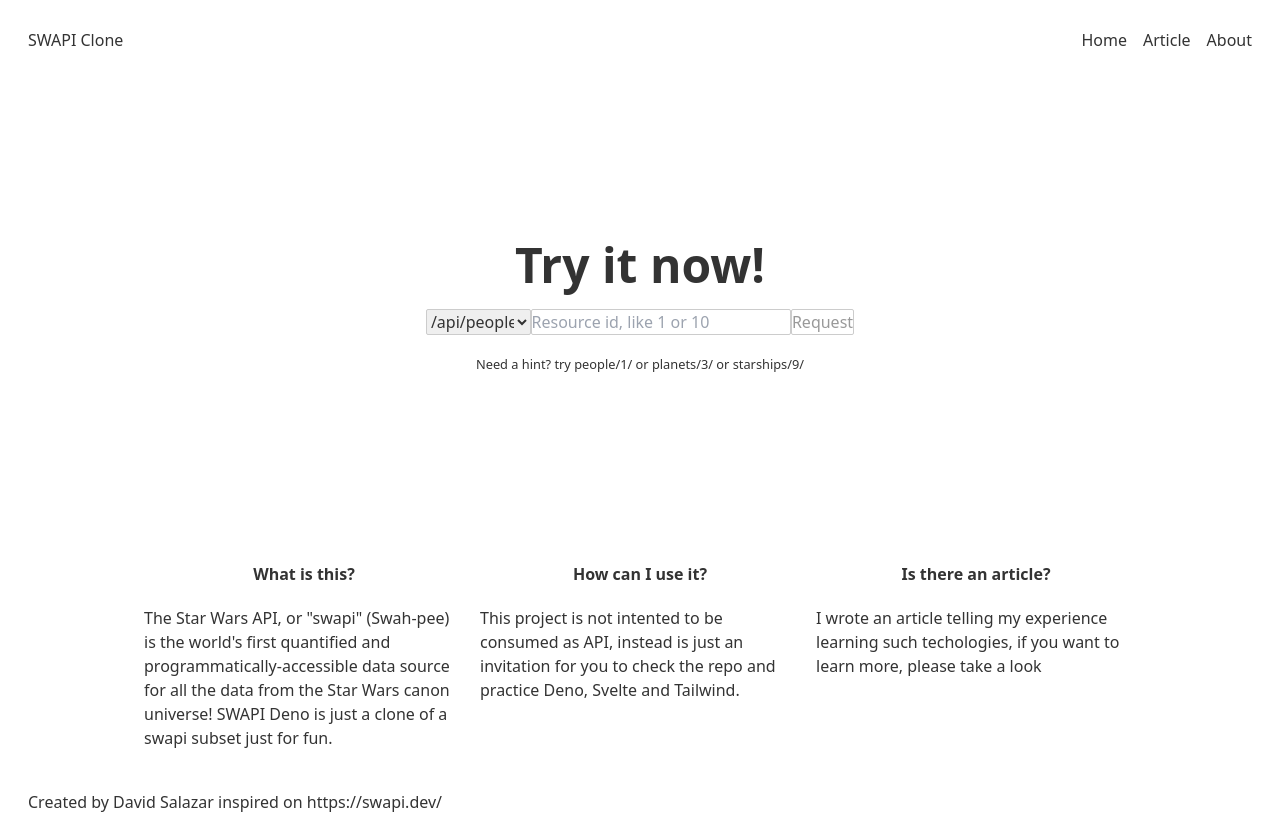
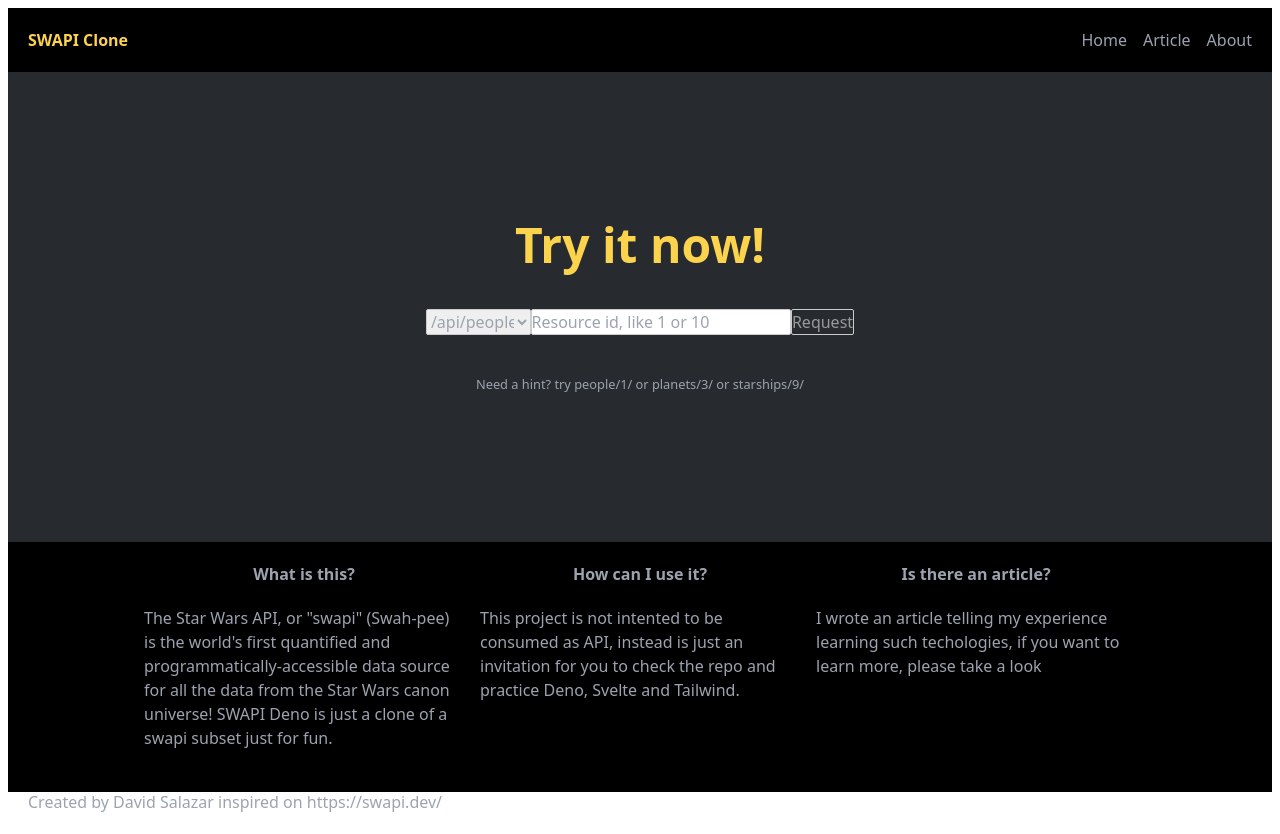
Before and after one commit to davidjsalazarmoreno/swapi-deno, a Svelte app in the folder client/: page / in a window 1280 px wide. Built offline with nearby package versions, Linux system fonts and the light colour scheme; what @tailwindcss/ui would draw is missing.

Commit message:
starting styles

```diff
--- a/client/src/App.svelte
+++ b/client/src/App.svelte
@@ -17,7 +17,7 @@
   };
 </script>
 
-<main class="h-full">
+<main class="h-full bg-black text-gray-400">
   <Router {routes} />
 </main>
 
--- a/client/src/routes/home/Home.svelte
+++ b/client/src/routes/home/Home.svelte
@@ -16,9 +16,9 @@
   }
 </script>
 
-<header class="p-5">
+<header class="p-5 bg-black">
   <nav class="flex place-content-between">
-    <h1>SWAPI Clone</h1>
+    <h1 class="text-yellow-300 font-bold">SWAPI Clone</h1>
     <ol class="flex space-x-4">
       <li class="crumb"><a href="/">Home</a></li>
       <li class="crumb"><a href="#">Article</a></li>
@@ -29,11 +29,11 @@
 <!-- ./Header -->
 
 <section
-  class="sm:p-5 flex flex-col items-center h-2/5 sm:h-3/5 justify-center"
+  class="sm:p-5 flex flex-col items-center h-2/5 sm:h-3/5 justify-center myGray"
 >
-  <h2 class="text-5xl font-bold m-5">Try it now!</h2>
+  <h2 class="text-5xl font-bold m-5 text-yellow-300">Try it now!</h2>
 
-  <div class="flex">
+  <div class="flex m-5">
     <select id="apis" bind:value={resource} class="w-2/5 sm:w-2/5">
       <option>{prefix}people/</option>
       <option>{prefix}films/</option>
@@ -66,7 +66,7 @@
     <h2 class="text-5xl font-bold m-5">Result:</h2>
     <pre
       class="overflow-y-scroll w-11/12">
-        <code data-language="json">
+        <code class="json">
           {json}
         </code>
     </pre>
@@ -126,3 +126,9 @@
       data-show-count="false">Follow @davidjsmoreno</a
     > -->
 </footer>
+
+<style>
+  .myGray {
+    background-color: #272b30;
+  }
+</style>
```
